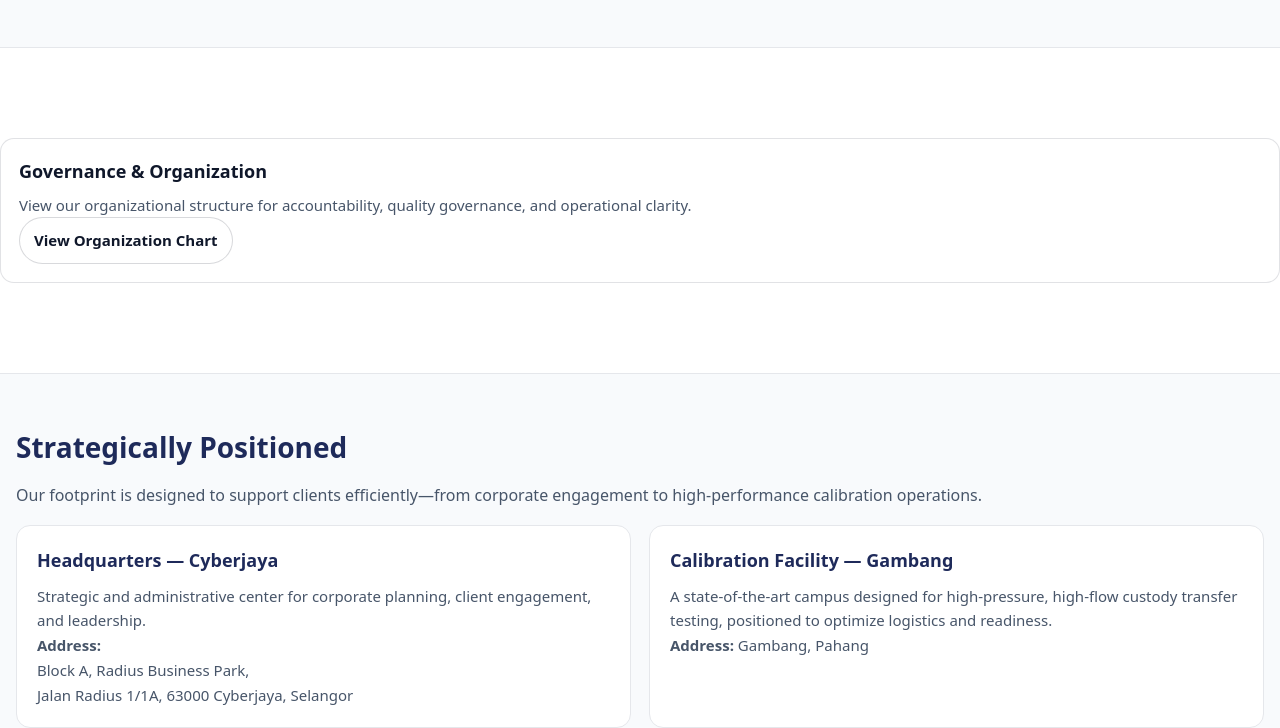
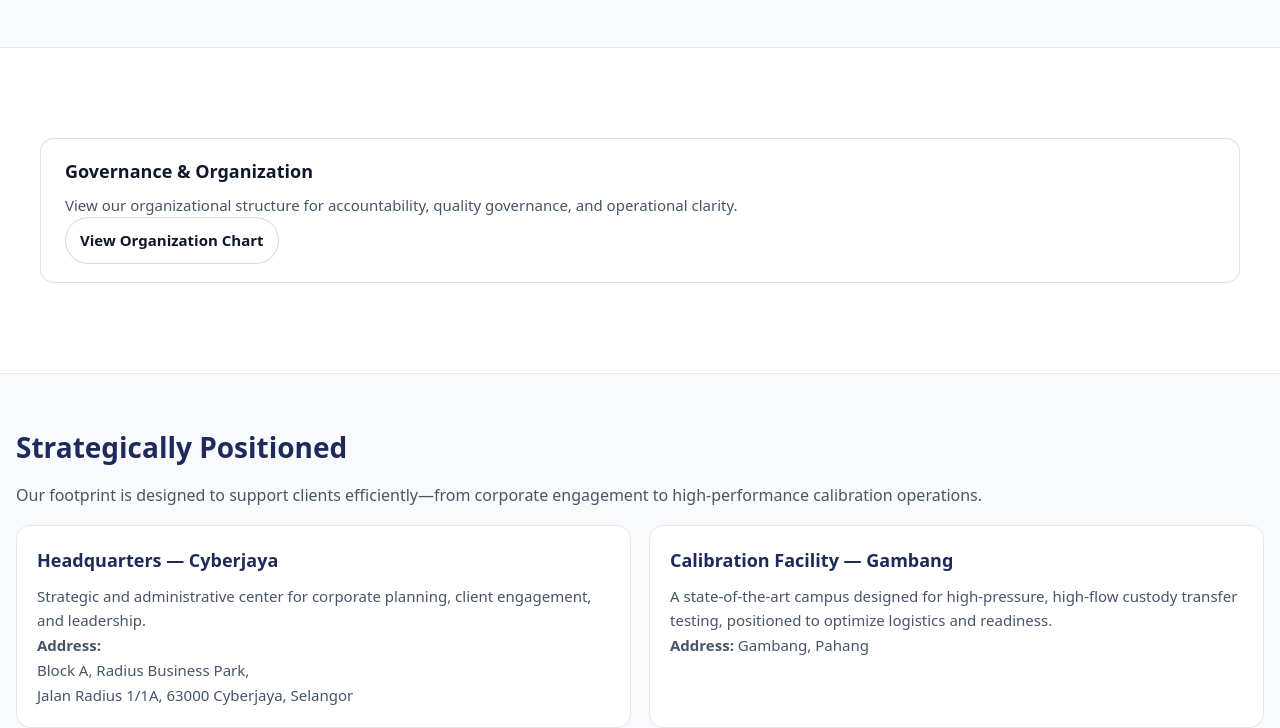
Before and after one commit to Zux12/asianloop-public, a website: page public/about.html in a window 1280 px wide. Shown: the part 1420-2148 px from the top of the page. Drawn offline with Linux system fonts and the light colour scheme.

Commit message:
Update about.html

```diff
--- a/public/about.html
+++ b/public/about.html
@@ -20,15 +20,15 @@
 
   <style>
   /* ===== Org Chart Block ===== */
-  .orgchart-block{
-width: 100%;
-margin: 40px 0;
+ .orgchart-block{
+  max-width: 1200px;   /* match your page content width */
+  margin: 40px auto;   /* center like other sections */
+  padding: 18px 24px;
+  border: 1px solid rgba(15, 23, 42, 0.12);
+  border-radius: 14px;
+  background: #fff;
+}
 
-    padding: 18px 18px;
-    border: 1px solid rgba(15, 23, 42, 0.12);
-    border-radius: 14px;
-    background: #fff;
-  }
   .orgchart-title{ margin: 0 0 6px; font-size: 18px; }
   .orgchart-text{ margin: 0 0 10px; color: #475569; }
   .orgchart-link{
```
